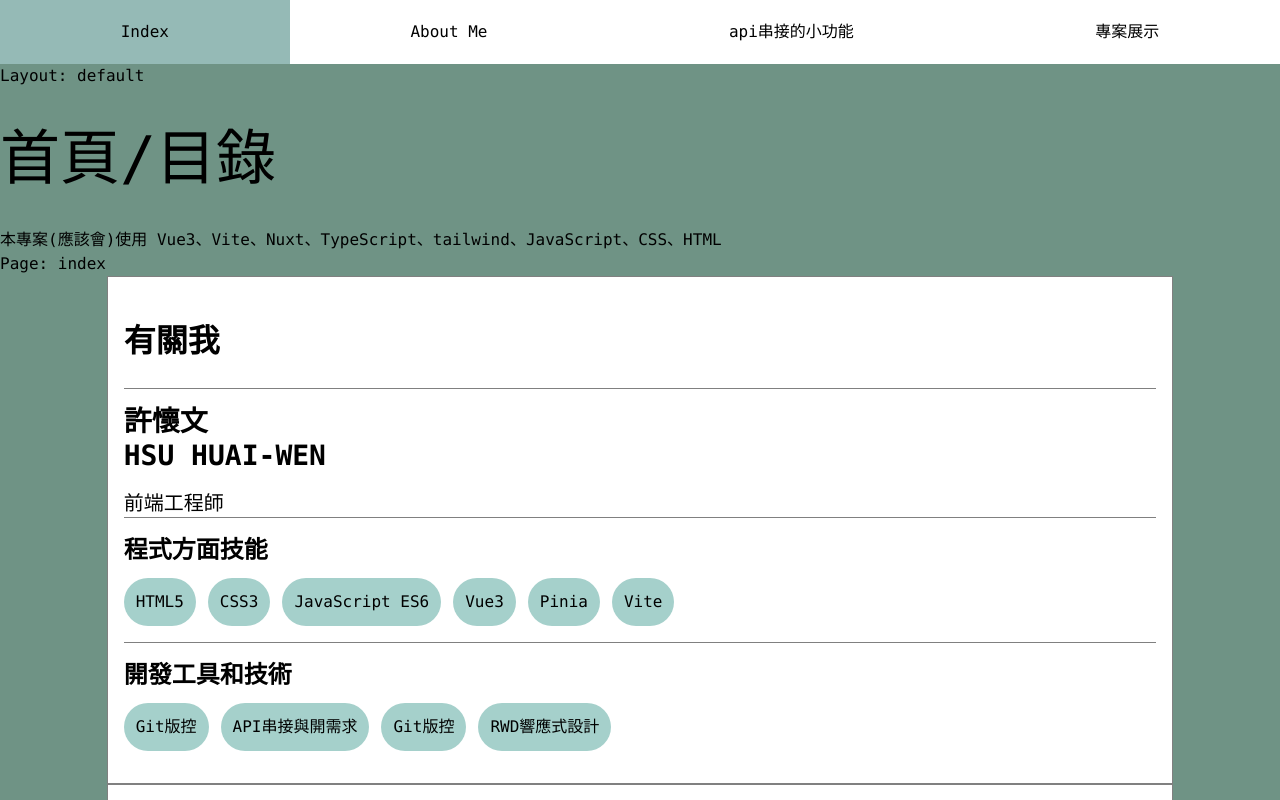
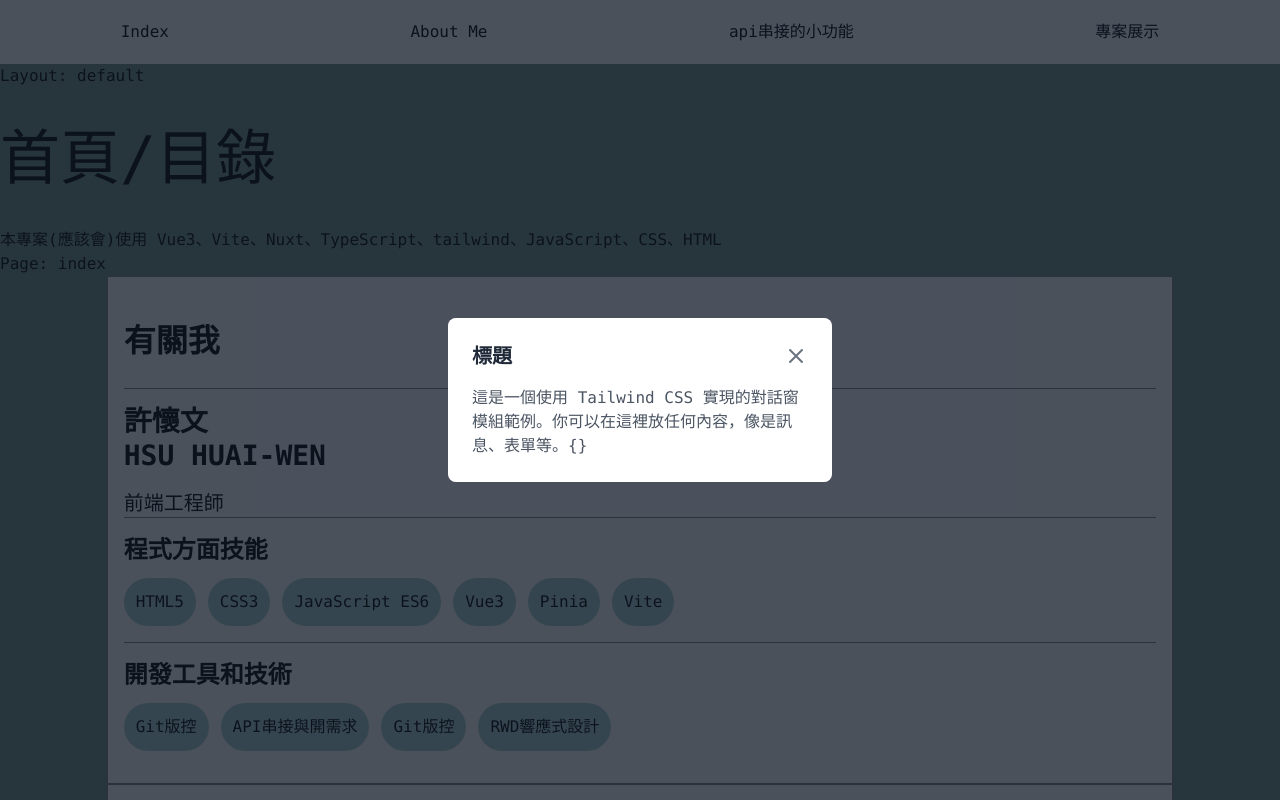
Before and after one commit to oeoeoyee/portfolio-nuxt, a Nuxt app: page / in a window 1280 px wide. Shown: the top 800 px of the page. Built offline with nearby package versions, Linux system fonts and the light colour scheme.

Commit message:
feat-彈窗功能做好

```diff
--- a/components/experienceSection.vue
+++ b/components/experienceSection.vue
@@ -8,8 +8,44 @@
                 class="border-b border-myColor-borderGery py-4">
                 <h5>全球華人1111 - 前端工程師</h5>
                 <p>2023/05-現</p>
-                <button>做了什麼(點開)</button>
+                <button @click="openTextModel()">做了什麼(點開)</button>
+                <PopupTextModal :data=popupData :popupHidden="popupHidden" @popupHidden="emitPopupHidden"></PopupTextModal>
             </div>
         </div>
     </div>
 </template>
+
+<script setup>
+
+const popupHidden = ref(true)
+const popupData = ref({})
+const openTextModel = () =>{
+    // 1. 傳項目的id過去
+    // 2. 控制modal的開關
+    popupHidden.value = false
+    popupData.value = {
+        title: '(在)全球華人(的詳細經歷)',
+        job: '前端工程師',
+        workContent: [
+            {
+                schedule: '2024/09-尚未結束',
+                name: '公司求職管理系統 翻新開發',
+                skill: 'vue3、nuxt3、scss',
+                timesize: '前端三位，後端四位，企劃兩位、...',
+                detail: '採敏捷開發，本次專案為將原交給外包的案子接手回來，最複雜的工作是...。'
+            },
+            {
+                schedule: '2024/06-2024/09',
+                name: '前端模組開發',
+                skill: 'vue3、ts',
+                timesize: '前端兩位',
+                detail: '。。。。。。。。。'
+            },
+        ]
+    }
+}
+
+const emitPopupHidden = (status) => {
+    popupHidden.value = status
+}
+</script>
--- a/components/popup/textModal.vue
+++ b/components/popup/textModal.vue
@@ -1,2 +1,42 @@
 <template>
+<!-- 對話窗 -->
+  <div
+    class="fixed inset-0 bg-gray-900 bg-opacity-50 flex justify-center items-center z-50"
+    :class="{hidden:popupHidden}"
+    id="modal"
+>
+    <div class="bg-white rounded-lg w-96 p-6">
+      <div class="flex justify-between items-center">
+        <h2 class="text-xl font-semibold text-gray-800">標題</h2>
+        <button id="closeModal" @click="closeModel" class="text-gray-500 hover:text-gray-700">
+          <svg xmlns="http://www.w3.org/2000/svg" class="h-6 w-6" fill="none" viewBox="0 0 24 24" stroke="currentColor">
+            <path stroke-linecap="round" stroke-linejoin="round" stroke-width="2" d="M6 18L18 6M6 6l12 12"></path>
+          </svg>
+        </button>
+      </div>
+      <p class="mt-4 text-gray-600">這是一個使用 Tailwind CSS 實現的對話窗模組範例。你可以在這裡放任何內容，像是訊息、表單等。{{ prop.data }}</p>
+      <!-- <div class="mt-6 flex justify-end">
+        <button class="px-4 py-2 bg-blue-500 text-white rounded-lg hover:bg-blue-600" id="closeBtn">關閉</button>
+      </div> -->
+    </div>
+  </div>
 </template>
+
+<script setup>
+    const prop = defineProps({
+        data:{
+            type: Object,
+            default: () => ({}),
+            required: true
+        },
+        popupHidden:{
+            type: Boolean,
+            default: true,
+        }
+    })
+
+    const emit = defineEmits(['popupHidden'])
+    const closeModel = () => {
+        emit("popupHidden", true)
+    }
+</script>
```
